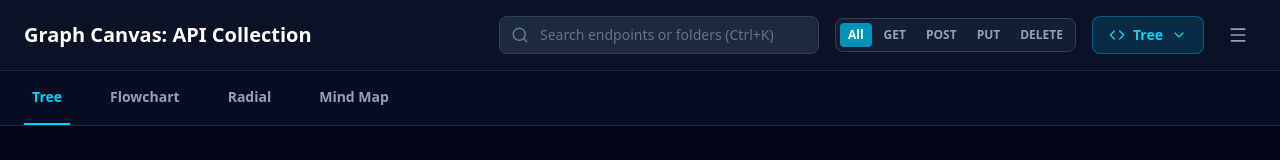
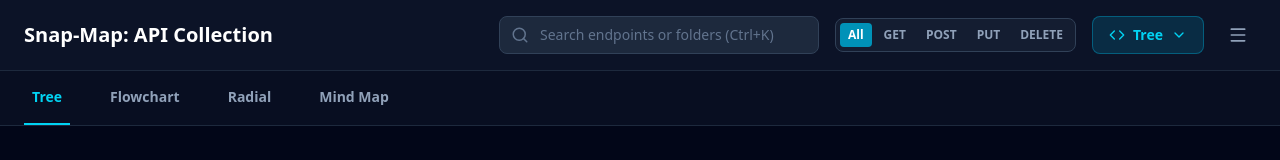
Before and after one commit to SagarKapase/snap-map, a React (Vite) app: page / in a window 1280 px wide. Shown: the top 160 px of the page. Built offline with nearby package versions, Linux system fonts and the light colour scheme.

Commit message:
fix:naming convention

```diff
--- a/src/PostmanGraphViewer.jsx
+++ b/src/PostmanGraphViewer.jsx
@@ -990,8 +990,8 @@ const PostmanGraphViewer = () => {
       <header className="bg-slate-900/80 border-b border-slate-800 px-6 py-4 flex items-center justify-between">
         <h1 className="text-xl font-bold text-white">
           {collection
-            ? `Graph Canvas: ${collection.info?.name}`
-            : "Graph Canvas: API Collection"}
+            ? `Snap-Map: ${collection.info?.name}`
+            : "Snap-Map: API Collection"}
         </h1>
 
         <div className="flex items-center gap-4">
```
